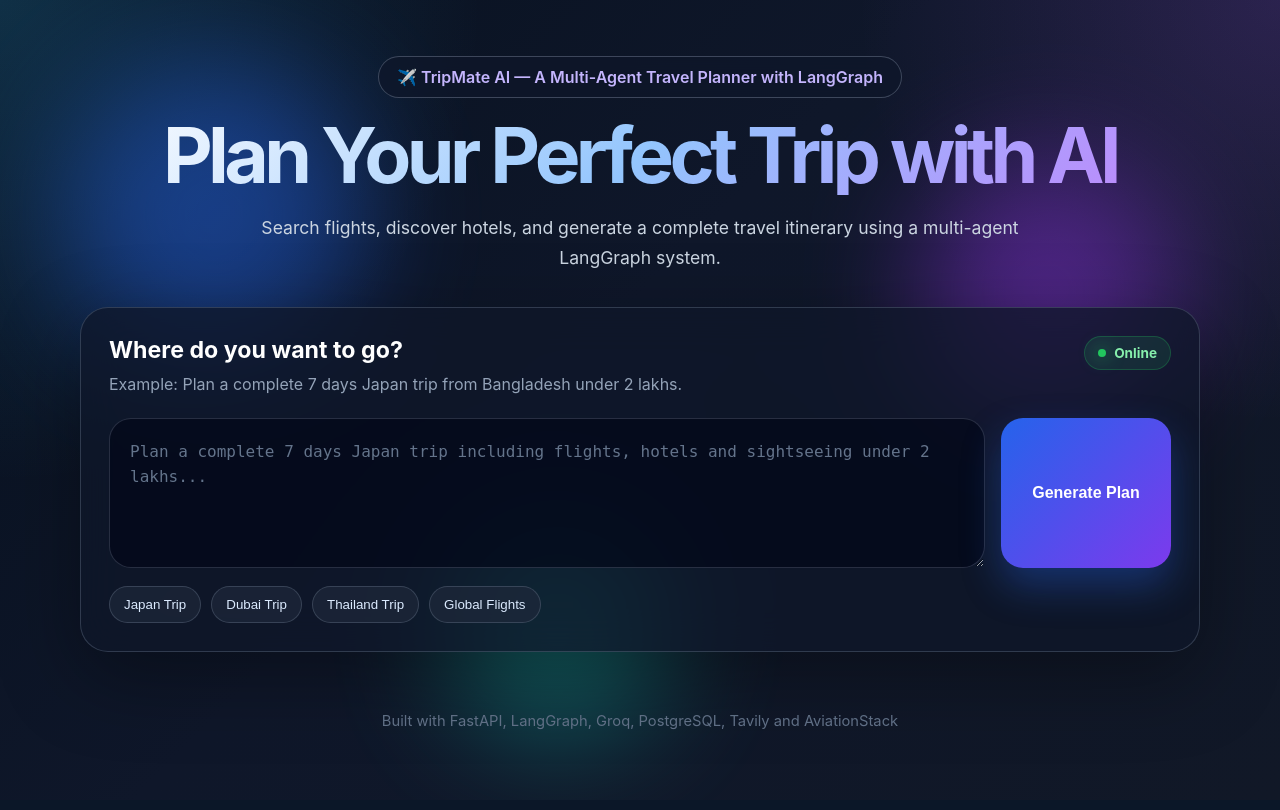
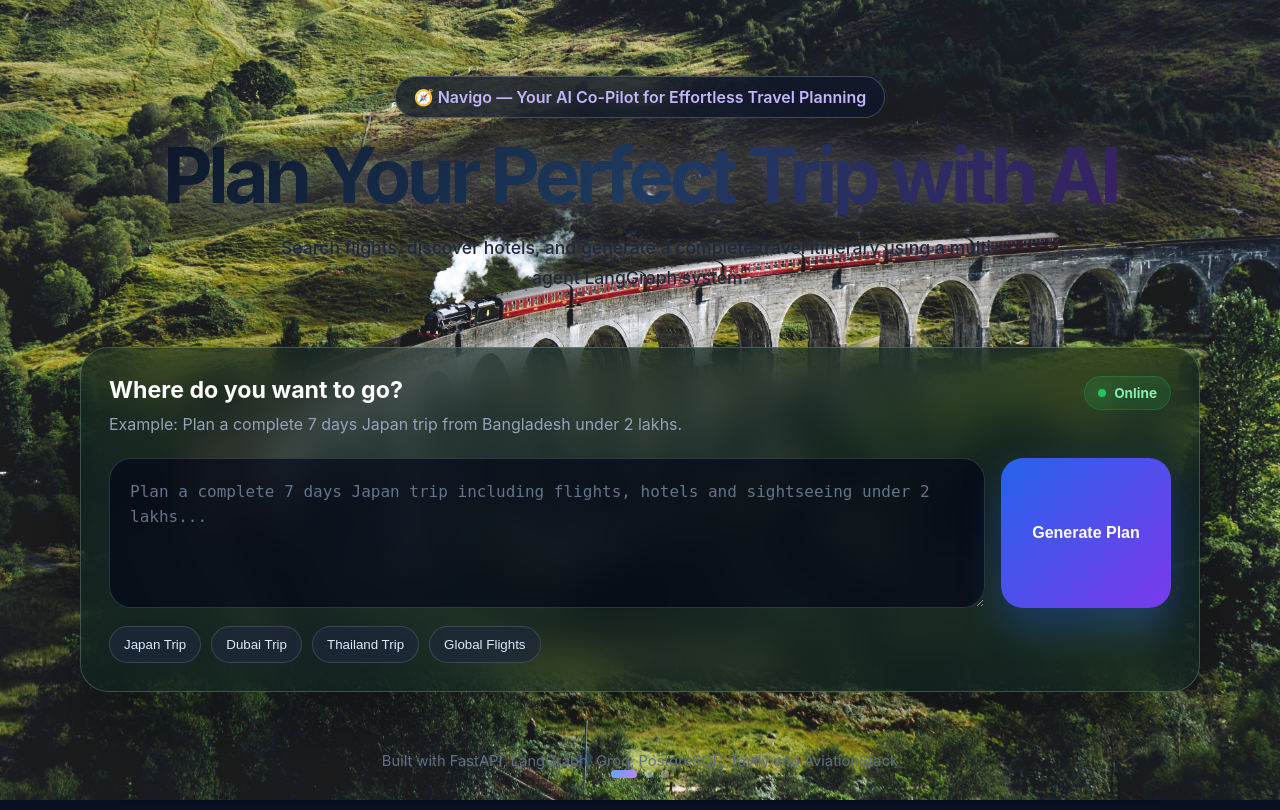
Before and after one commit to aryan23f3001987/itinerary_Agent, a FastAPI app: page / in a window 1280 px wide. Before the commit the page ends 779 px from the top, so only its background shows below. Run offline with FastAPI, Linux system fonts and the light colour scheme; some libraries are stand-ins or nearby versions.

Commit message:
Updated the frontend

```diff
--- a/static/script.js
+++ b/static/script.js
@@ -1,5 +1,154 @@
 let currentThreadId = localStorage.getItem("travel_thread_id") || null;
 let latestAnswerMarkdown = "";
+
+// =========================
+// Photo Gallery Carousel (circular / infinite loop)
+// =========================
+
+let galleryPhotos = [];
+let galleryIndex = 0;
+let galleryTimer = null;
+const GALLERY_INTERVAL_MS = 7500;
+
+async function initGallery() {
+    const track = document.getElementById("galleryTrack");
+    const dotsContainer = document.getElementById("galleryDots");
+
+    if (!track || !dotsContainer) {
+        return;
+    }
+
+    try {
+        const response = await fetch("/api/photos");
+        const data = await response.json();
+
+        galleryPhotos = (data.photos || []);
+
+        if (galleryPhotos.length === 0) {
+            track.innerHTML = `<div class="gallery-empty">Add images to the photo_database folder to see them here.</div>`;
+            return;
+        }
+
+        renderGallerySlides(galleryPhotos);
+        renderGalleryDots(galleryPhotos.length);
+
+        // Single persistent listener handles the circular wrap-around,
+        // no matter how many photos exist or how fast slides advance.
+        track.addEventListener("transitionend", handleGalleryTransitionEnd);
+
+        startGalleryAutoplay();
+
+    } catch (error) {
+        track.innerHTML = `<div class="gallery-empty">Could not load destination photos.</div>`;
+    }
+}
+
+function renderGallerySlides(photos) {
+    const track = document.getElementById("galleryTrack");
+
+    // The list behaves like a circular loop: after the real photos,
+    // we append one clone of photo #1. Once we slide onto that clone,
+    // we instantly (and invisibly) rewind to the real photo #1, so the
+    // carousel always keeps moving right and never "dead ends."
+    const slidesHtml = photos
+        .map((url, i) => `
+            <div class="gallery-slide">
+                <img src="${url}" alt="Destination photo ${i + 1}" loading="lazy">
+            </div>
+        `)
+        .join("");
+
+    const cloneFirstHtml = photos.length > 1
+        ? `<div class="gallery-slide"><img src="${photos[0]}" alt="Destination photo 1"></div>`
+        : "";
+
+    track.innerHTML = slidesHtml + cloneFirstHtml;
+
+    galleryIndex = 0;
+    track.style.transform = `translateX(0%)`;
+}
+
+function renderGalleryDots(count) {
+    const dotsContainer = document.getElementById("galleryDots");
+
+    dotsContainer.innerHTML = Array.from({ length: count })
+        .map((_, i) => `<button class="gallery-dot${i === 0 ? " active" : ""}" data-index="${i}"></button>`)
+        .join("");
+
+    dotsContainer.querySelectorAll(".gallery-dot").forEach((dot) => {
+        dot.addEventListener("click", () => {
+            const targetIndex = parseInt(dot.dataset.index, 10);
+            goToGallerySlide(targetIndex);
+            restartGalleryAutoplay();
+        });
+    });
+}
+
+function updateGalleryDots() {
+    const dotsContainer = document.getElementById("galleryDots");
+    if (!dotsContainer) return;
+
+    const realIndex = galleryIndex % galleryPhotos.length;
+
+    dotsContainer.querySelectorAll(".gallery-dot").forEach((dot, i) => {
+        dot.classList.toggle("active", i === realIndex);
+    });
+}
+
+function goToGallerySlide(index) {
+    const track = document.getElementById("galleryTrack");
+    if (!track) return;
+
+    track.classList.remove("no-transition");
+    galleryIndex = index;
+    track.style.transform = `translateX(-${galleryIndex * 100}%)`;
+    updateGalleryDots();
+}
+
+function advanceGallerySlide() {
+    const track = document.getElementById("galleryTrack");
+    if (!track || galleryPhotos.length === 0) return;
+
+    galleryIndex += 1;
+    track.style.transform = `translateX(-${galleryIndex * 100}%)`;
+    updateGalleryDots();
+}
+
+function handleGalleryTransitionEnd() {
+    const track = document.getElementById("galleryTrack");
+    if (!track) return;
+
+    // We only rewind once we've landed on the cloned slide
+    // (one position past the real last photo).
+    if (galleryIndex !== galleryPhotos.length) {
+        return;
+    }
+
+    track.classList.add("no-transition");
+    galleryIndex = 0;
+    track.style.transform = `translateX(0%)`;
+
+    // Force a reflow so the browser applies the instant jump
+    // before we re-enable the smooth transition.
+    void track.offsetWidth;
+
+    track.classList.remove("no-transition");
+}
+
+function startGalleryAutoplay() {
+    if (galleryPhotos.length <= 1) return;
+
+    galleryTimer = setInterval(advanceGallerySlide, GALLERY_INTERVAL_MS);
+}
+
+function restartGalleryAutoplay() {
+    if (galleryTimer) {
+        clearInterval(galleryTimer);
+    }
+    startGalleryAutoplay();
+}
+
+document.addEventListener("DOMContentLoaded", initGallery);
 
 function setPrompt(text) {
     document.getElementById("userInput").value = text;
--- a/static/style.css
+++ b/static/style.css
@@ -15,42 +15,19 @@ body {
 .page-bg {
     position: fixed;
     inset: 0;
+    z-index: -2;
+    overflow: hidden;
+    background: #07111f;
+}
+
+.page-bg-fade {
+    position: fixed;
+    inset: 0;
     z-index: -1;
     background:
-        radial-gradient(circle at top left, rgba(56, 189, 248, 0.18), transparent 32%),
-        radial-gradient(circle at top right, rgba(168, 85, 247, 0.18), transparent 28%),
-        linear-gradient(135deg, #07111f 0%, #0f172a 45%, #111827 100%);
-}
-
-.gradient-circle {
-    position: absolute;
-    border-radius: 999px;
-    filter: blur(60px);
-    opacity: 0.45;
-}
-
-.circle-1 {
-    width: 300px;
-    height: 300px;
-    background: #2563eb;
-    top: 8%;
-    left: 5%;
-}
-
-.circle-2 {
-    width: 260px;
-    height: 260px;
-    background: #9333ea;
-    top: 20%;
-    right: 8%;
-}
-
-.circle-3 {
-    width: 220px;
-    height: 220px;
-    background: #14b8a6;
-    bottom: 8%;
-    left: 35%;
+        radial-gradient(circle at top left, rgba(56, 189, 248, 0.12), transparent 40%),
+        radial-gradient(circle at top right, rgba(168, 85, 247, 0.12), transparent 36%),
+        linear-gradient(to bottom, rgba(2, 6, 23, 0.78) 0%, rgba(2, 6, 23, 0.6) 30%, rgba(2, 6, 23, 0.82) 100%);
 }
 
 .app-container {
@@ -62,6 +39,7 @@ body {
 .hero-section {
     text-align: center;
     margin-bottom: 34px;
+    padding: 20px 16px;
 }
 
 .badge {
@@ -83,23 +61,96 @@ body {
     line-height: 1;
     letter-spacing: -0.06em;
     margin-bottom: 18px;
-    background: linear-gradient(135deg, #ffffff, #93c5fd, #c084fc);
+    background: linear-gradient(135deg, #0b1220, #1e3a5f, #3b1d63);
     -webkit-background-clip: text;
     -webkit-text-fill-color: transparent;
+    filter: drop-shadow(0 2px 16px rgba(255, 255, 255, 0.3));
 }
 
 .hero-section p {
     max-width: 760px;
     margin: 0 auto;
-    color: #cbd5e1;
+    color: #1e293b;
     font-size: 1.1rem;
     line-height: 1.7;
+    font-weight: 500;
+    text-shadow: 0 1px 8px rgba(255, 255, 255, 0.45);
+}
+
+.gallery-track {
+    display: flex;
+    height: 100%;
+    width: 100%;
+    transition: transform 1.1s cubic-bezier(0.65, 0, 0.35, 1);
+}
+
+.gallery-track.no-transition {
+    transition: none;
+}
+
+.gallery-slide {
+    flex: 0 0 100%;
+    height: 100%;
+    position: relative;
+}
+
+.gallery-slide img {
+    width: 100%;
+    height: 100%;
+    object-fit: cover;
+    object-position: center;
+    display: block;
+}
+
+.gallery-dots {
+    position: fixed;
+    left: 50%;
+    bottom: 22px;
+    transform: translateX(-50%);
+    z-index: 5;
+    display: flex;
+    gap: 8px;
+}
+
+.gallery-dot {
+    width: 8px;
+    height: 8px;
+    border-radius: 999px;
+    background: rgba(255, 255, 255, 0.4);
+    border: none;
+    cursor: pointer;
+    transition: 0.3s ease;
+    padding: 0;
+}
+
+.gallery-dot.active {
+    width: 26px;
+    background: linear-gradient(135deg, #60a5fa, #c084fc);
+}
+
+.gallery-empty {
+    display: flex;
+    align-items: center;
+    justify-content: center;
+    height: 100%;
+    color: #64748b;
+    font-size: 0.95rem;
+}
+
+@media (max-width: 760px) {
+    .hero-section {
+        padding: 12px 12px 6px;
+    }
+
+    .gallery-dots {
+        bottom: 14px;
+    }
 }
 
 .planner-card,
 .result-section {
-    background: rgba(15, 23, 42, 0.76);
-    border: 1px solid rgba(148, 163, 184, 0.26);
+    background: rgba(16, 36, 32, 0.62);
+    border: 1px solid rgba(167, 201, 187, 0.28);
     box-shadow: 0 24px 80px rgba(0, 0, 0, 0.35);
     backdrop-filter: blur(20px);
     border-radius: 28px;
--- a/templates/index.html
+++ b/templates/index.html
@@ -5,7 +5,7 @@
 
     <meta name="viewport" content="width=device-width, initial-scale=1.0">
 
-    <title>TripMate AI</title>
+    <title>Navigo</title>
 
     <link rel="stylesheet" href="/static/style.css">
 </head>
@@ -13,16 +13,21 @@
 <body>
 
     <div class="page-bg">
-        <div class="gradient-circle circle-1"></div>
-        <div class="gradient-circle circle-2"></div>
-        <div class="gradient-circle circle-3"></div>
+        <div class="gallery-track" id="galleryTrack">
+            <!-- Slides injected by script.js -->
+        </div>
+        <div class="page-bg-fade"></div>
+    </div>
+
+    <div class="gallery-dots" id="galleryDots">
+        <!-- Dots injected by script.js -->
     </div>
 
     <main class="app-container">
 
-        <section class="hero-section">
+        <section class="hero-section" id="heroSection">
             <div class="badge">
-                ✈️ TripMate AI — A Multi-Agent Travel Planner with LangGraph
+                🧭 Navigo — Your AI Co-Pilot for Effortless Travel Planning
             </div>
 
             <h1>
```
